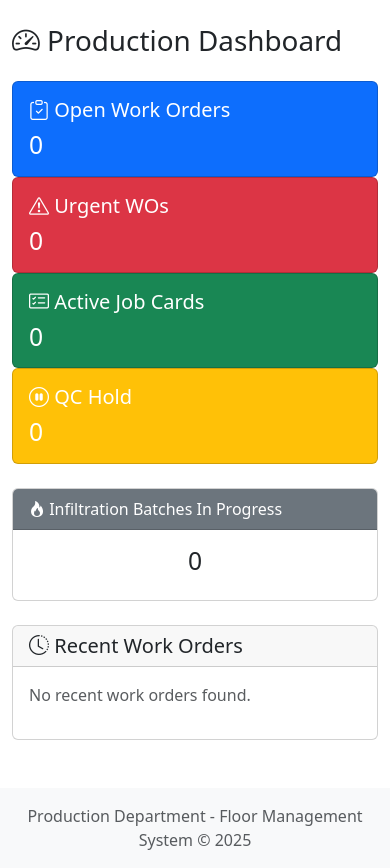
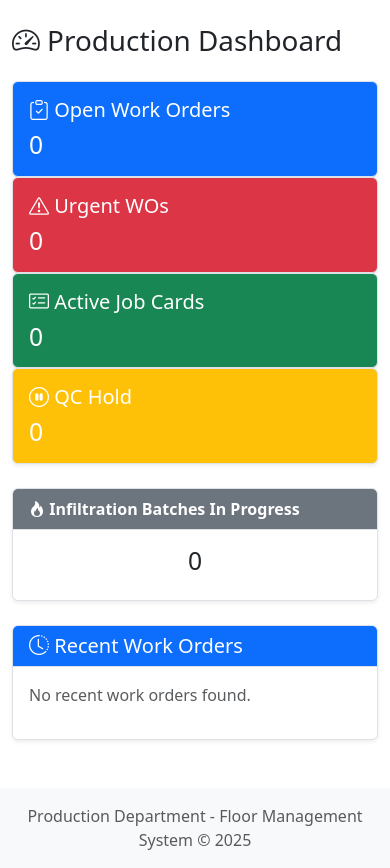
Before and after one commit to Ramzi-Kassab/Floor-Management-System-C, a Django app: page /production/ in a window 390 px wide. Shown: the part 56-924 px from the top of the page. Run offline with Django 5.2, Linux system fonts and the light colour scheme; the visitor is signed in with stand-in values (Sample User, id 1); data that the repository does not hold is empty; some libraries are stand-ins or nearby versions.

Commit message:
feat(production): add enhanced theme system with customizable colors
Implemented comprehensive theme system with multiple color options and dark mode:

**Theme System Features:**
- CSS variables for easy customization
- Multiple color themes: Default Blue, Green, Orange, Purple
- Dark mode support
- Persistent theme selection (localStorage)
- Smooth theme transitions
- Theme switcher in navigation with visual preview

**Theme CSS (theme.css):**
- Customizable color palettes for all Bootstrap variants
- Card, badge, table, button styling with theme variables
- Repair workflow specific styles (timeline, chain, grids)
- BOM variance indicators with color coding
- Cutter layout grid with hover effects
- Progress indicators and animations
- Responsive design adjustments
- Print-friendly styles
- Accessibility features (focus states, sr-only)

**Base Template Enhancements:**
- Theme switcher dropdown in navigation
- JavaScript for theme management
- Auto-save theme preference to localStorage
- Success notifications on theme change
- Integrated with existing i18n system

**Color Customization:**
- Primary, secondary, success, warning, danger, info palettes
- Light/dark mode variables
- Custom brand colors
- Navigation, card, table color controls
- Status badge colors
- Border radius and shadows

Users can now customize the entire interface appearance with one click,
and their preference is saved across sessions.

```diff
--- /dev/null
+++ b/production/static/production/css/theme.css
@@ -0,0 +1,386 @@
+/*
+ * Production Department Theme System
+ * Customizable color scheme with CSS variables
+ */
+
+:root {
+    /* Primary Color Palette */
+    --primary-bg: #0d6efd;
+    --primary-text: #ffffff;
+    --primary-hover: #0b5ed7;
+
+    /* Secondary Color Palette */
+    --secondary-bg: #6c757d;
+    --secondary-text: #ffffff;
+    --secondary-hover: #5c636a;
+
+    /* Success Color Palette */
+    --success-bg: #198754;
+    --success-text: #ffffff;
+    --success-hover: #157347;
+
+    /* Warning Color Palette */
+    --warning-bg: #ffc107;
+    --warning-text: #000000;
+    --warning-hover: #ffca2c;
+
+    /* Danger Color Palette */
+    --danger-bg: #dc3545;
+    --danger-text: #ffffff;
+    --danger-hover: #bb2d3b;
+
+    /* Info Color Palette */
+    --info-bg: #0dcaf0;
+    --info-text: #000000;
+    --info-hover: #31d2f2;
+
+    /* Light/Dark Theme */
+    --light-bg: #f8f9fa;
+    --light-text: #212529;
+    --dark-bg: #212529;
+    --dark-text: #ffffff;
+
+    /* Custom Brand Colors */
+    --brand-primary: #1e40af;
+    --brand-secondary: #059669;
+    --brand-accent: #f59e0b;
+
+    /* Card & Container Colors */
+    --card-bg: #ffffff;
+    --card-header-bg: var(--primary-bg);
+    --card-header-text: var(--primary-text);
+    --card-border: #dee2e6;
+
+    /* Navigation Colors */
+    --navbar-bg: #212529;
+    --navbar-text: #ffffff;
+    --navbar-hover-bg: #343a40;
+
+    /* Table Colors */
+    --table-header-bg: #e9ecef;
+    --table-header-text: #212529;
+    --table-stripe-bg: #f8f9fa;
+    --table-hover-bg: #e9ecef;
+
+    /* Status Badge Colors */
+    --badge-new: #198754;
+    --badge-active: #0d6efd;
+    --badge-pending: #ffc107;
+    --badge-completed: #198754;
+    --badge-cancelled: #6c757d;
+    --badge-failed: #dc3545;
+
+    /* Spacing & Borders */
+    --border-radius: 0.375rem;
+    --card-shadow: 0 0.125rem 0.25rem rgba(0, 0, 0, 0.075);
+    --card-hover-shadow: 0 0.5rem 1rem rgba(0, 0, 0, 0.15);
+}
+
+/* Dark Theme Override */
+[data-theme="dark"] {
+    --light-bg: #1a1a1a;
+    --light-text: #e4e4e4;
+    --card-bg: #2d2d2d;
+    --card-border: #404040;
+    --table-header-bg: #3a3a3a;
+    --table-stripe-bg: #242424;
+    --table-hover-bg: #3a3a3a;
+}
+
+/* Blue Theme */
+[data-theme="blue"] {
+    --primary-bg: #1e40af;
+    --card-header-bg: #1e40af;
+    --brand-primary: #1e40af;
+    --navbar-bg: #1e3a8a;
+}
+
+/* Green Theme */
+[data-theme="green"] {
+    --primary-bg: #059669;
+    --card-header-bg: #059669;
+    --brand-primary: #047857;
+    --navbar-bg: #065f46;
+}
+
+/* Orange Theme */
+[data-theme="orange"] {
+    --primary-bg: #ea580c;
+    --card-header-bg: #ea580c;
+    --brand-primary: #c2410c;
+    --navbar-bg: #9a3412;
+}
+
+/* Purple Theme */
+[data-theme="purple"] {
+    --primary-bg: #7c3aed;
+    --card-header-bg: #7c3aed;
+    --brand-primary: #6d28d9;
+    --navbar-bg: #5b21b6;
+}
+
+/* Enhanced Card Styles */
+.card {
+    background-color: var(--card-bg);
+    border: 1px solid var(--card-border);
+    border-radius: var(--border-radius);
+    box-shadow: var(--card-shadow);
+    transition: box-shadow 0.3s ease;
+}
+
+.card:hover {
+    box-shadow: var(--card-hover-shadow);
+}
+
+.card-header {
+    background-color: var(--card-header-bg);
+    color: var(--card-header-text);
+    border-bottom: 1px solid var(--card-border);
+    font-weight: 600;
+}
+
+/* Custom Card Header Colors */
+.card-header.bg-primary {
+    background-color: var(--primary-bg) !important;
+    color: var(--primary-text) !important;
+}
+
+.card-header.bg-success {
+    background-color: var(--success-bg) !important;
+    color: var(--success-text) !important;
+}
+
+.card-header.bg-warning {
+    background-color: var(--warning-bg) !important;
+    color: var(--warning-text) !important;
+}
+
+.card-header.bg-danger {
+    background-color: var(--danger-bg) !important;
+    color: var(--danger-text) !important;
+}
+
+.card-header.bg-info {
+    background-color: var(--info-bg) !important;
+    color: var(--info-text) !important;
+}
+
+.card-header.bg-secondary {
+    background-color: var(--secondary-bg) !important;
+    color: var(--secondary-text) !important;
+}
+
+.card-header.bg-dark {
+    background-color: var(--dark-bg) !important;
+    color: var(--dark-text) !important;
+}
+
+/* Navigation Styles */
+.navbar {
+    background-color: var(--navbar-bg) !important;
+}
+
+.navbar .nav-link {
+    color: var(--navbar-text) !important;
+}
+
+.navbar .nav-link:hover {
+    background-color: var(--navbar-hover-bg);
+    border-radius: 0.25rem;
+}
+
+/* Button Styles */
+.btn-primary {
+    background-color: var(--primary-bg);
+    border-color: var(--primary-bg);
+    color: var(--primary-text);
+}
+
+.btn-primary:hover {
+    background-color: var(--primary-hover);
+    border-color: var(--primary-hover);
+}
+
+/* Badge Styles */
+.badge {
+    font-weight: 600;
+    padding: 0.35em 0.65em;
+}
+
+/* Status Badges */
+.badge-new { background-color: var(--badge-new) !important; }
+.badge-active { background-color: var(--badge-active) !important; }
+.badge-pending { background-color: var(--badge-pending) !important; color: #000 !important; }
+.badge-completed { background-color: var(--badge-completed) !important; }
+.badge-cancelled { background-color: var(--badge-cancelled) !important; }
+.badge-failed { background-color: var(--badge-failed) !important; }
+
+/* Table Styles */
+.table thead {
+    background-color: var(--table-header-bg);
+    color: var(--table-header-text);
+}
+
+.table-striped > tbody > tr:nth-of-type(odd) > * {
+    background-color: var(--table-stripe-bg);
+}
+
+.table-hover > tbody > tr:hover > * {
+    background-color: var(--table-hover-bg);
+}
+
+/* Repair Workflow Specific Styles */
+.repair-chain-item {
+    display: inline-block;
+    padding: 0.5rem 1rem;
+    background: var(--primary-bg);
+    color: var(--primary-text);
+    border-radius: 50px;
+    margin: 0.25rem;
+    font-weight: 600;
+}
+
+.repair-timeline {
+    border-left: 3px solid var(--primary-bg);
+    padding-left: 1.5rem;
+    margin-left: 1rem;
+}
+
+.repair-timeline-item {
+    position: relative;
+    padding-bottom: 1.5rem;
+}
+
+.repair-timeline-item::before {
+    content: '';
+    position: absolute;
+    left: -1.75rem;
+    top: 0;
+    width: 12px;
+    height: 12px;
+    border-radius: 50%;
+    background: var(--primary-bg);
+    border: 3px solid var(--card-bg);
+}
+
+/* BOM Variance Indicators */
+.variance-positive {
+    color: var(--warning-bg);
+    font-weight: 600;
+}
+
+.variance-negative {
+    color: var(--danger-bg);
+    font-weight: 600;
+}
+
+.variance-zero {
+    color: var(--success-bg);
+    font-weight: 600;
+}
+
+/* Cutter Layout Grid */
+.cutter-grid {
+    display: grid;
+    grid-template-columns: repeat(auto-fill, minmax(80px, 1fr));
+    gap: 0.5rem;
+}
+
+.cutter-position {
+    border: 2px solid var(--card-border);
+    border-radius: var(--border-radius);
+    padding: 0.75rem;
+    text-align: center;
+    cursor: pointer;
+    transition: all 0.2s ease;
+}
+
+.cutter-position:hover {
+    border-color: var(--primary-bg);
+    background-color: var(--light-bg);
+    transform: translateY(-2px);
+    box-shadow: var(--card-hover-shadow);
+}
+
+.cutter-position.installed {
+    background-color: var(--success-bg);
+    color: var(--success-text);
+    border-color: var(--success-bg);
+}
+
+.cutter-position.substitution {
+    background-color: var(--warning-bg);
+    color: var(--warning-text);
+    border-color: var(--warning-bg);
+}
+
+/* Progress Indicators */
+.progress-ring {
+    width: 120px;
+    height: 120px;
+}
+
+.progress-ring-circle {
+    transition: stroke-dashoffset 0.35s;
+    transform: rotate(-90deg);
+    transform-origin: 50% 50%;
+}
+
+/* Animation Classes */
+@keyframes fadeIn {
+    from { opacity: 0; transform: translateY(10px); }
+    to { opacity: 1; transform: translateY(0); }
+}
+
+.fade-in {
+    animation: fadeIn 0.3s ease-in;
+}
+
+/* Responsive Adjustments */
+@media (max-width: 768px) {
+    .cutter-grid {
+        grid-template-columns: repeat(auto-fill, minmax(60px, 1fr));
+    }
+
+    .repair-chain-item {
+        padding: 0.35rem 0.75rem;
+        font-size: 0.875rem;
+    }
+}
+
+/* Print Styles */
+@media print {
+    .navbar, .btn, footer {
+        display: none !important;
+    }
+
+    .card {
+        box-shadow: none;
+        border: 1px solid #000;
+        page-break-inside: avoid;
+    }
+}
+
+/* Accessibility */
+.sr-only {
+    position: absolute;
+    width: 1px;
+    height: 1px;
+    padding: 0;
+    margin: -1px;
+    overflow: hidden;
+    clip: rect(0, 0, 0, 0);
+    white-space: nowrap;
+    border-width: 0;
+}
+
+/* Focus States */
+*:focus {
+    outline: 2px solid var(--primary-bg);
+    outline-offset: 2px;
+}
+
+button:focus, a:focus {
+    outline: 2px solid var(--primary-bg);
+    outline-offset: 2px;
+}
--- a/production/templates/production/base.html
+++ b/production/templates/production/base.html
@@ -16,6 +16,10 @@
     {% endif %}
     <!-- Bootstrap Icons -->
     <link rel="stylesheet" href="https://cdn.jsdelivr.net/npm/bootstrap-icons@1.10.0/font/bootstrap-icons.css">
+
+    <!-- Custom Theme System -->
+    {% load static %}
+    <link rel="stylesheet" href="{% static 'production/css/theme.css' %}">
 
     <!-- Custom RTL Styles for Arabic -->
     {% if LANGUAGE_CODE == 'ar' %}
@@ -275,6 +307,44 @@
 
     <!-- Bootstrap 5 JS Bundle -->
     <script src="https://cdn.jsdelivr.net/npm/bootstrap@5.3.0/dist/js/bootstrap.bundle.min.js"></script>
+
+    <!-- Theme Switcher Script -->
+    <script>
+        // Theme Management
+        function setTheme(theme) {
+            document.documentElement.setAttribute('data-theme', theme);
+            localStorage.setItem('preferred-theme', theme);
+
+            // Show success message
+            showThemeMessage('Theme changed to ' + theme.charAt(0).toUpperCase() + theme.slice(1));
+        }
+
+        function showThemeMessage(message) {
+            // Create temporary alert
+            const alert = document.createElement('div');
+            alert.className = 'alert alert-success alert-dismissible fade show position-fixed top-0 start-50 translate-middle-x mt-3';
+            alert.style.zIndex = '9999';
+            alert.innerHTML = `
+                <i class="bi bi-check-circle"></i> ${message}
+                <button type="button" class="btn-close" data-bs-dismiss="alert"></button>
+            `;
+            document.body.appendChild(alert);
+
+            // Auto-dismiss after 2 seconds
+            setTimeout(() => {
+                alert.remove();
+            }, 2000);
+        }
+
+        // Load saved theme on page load
+        document.addEventListener('DOMContentLoaded', function() {
+            const savedTheme = localStorage.getItem('preferred-theme');
+            if (savedTheme) {
+                document.documentElement.setAttribute('data-theme', savedTheme);
+            }
+        });
+    </script>
+
     {% block extra_js %}{% endblock %}
 </body>
 </html>
```
Also changed, not shown: other parts of production/templates/production/base.html (+28 -0 lines).
